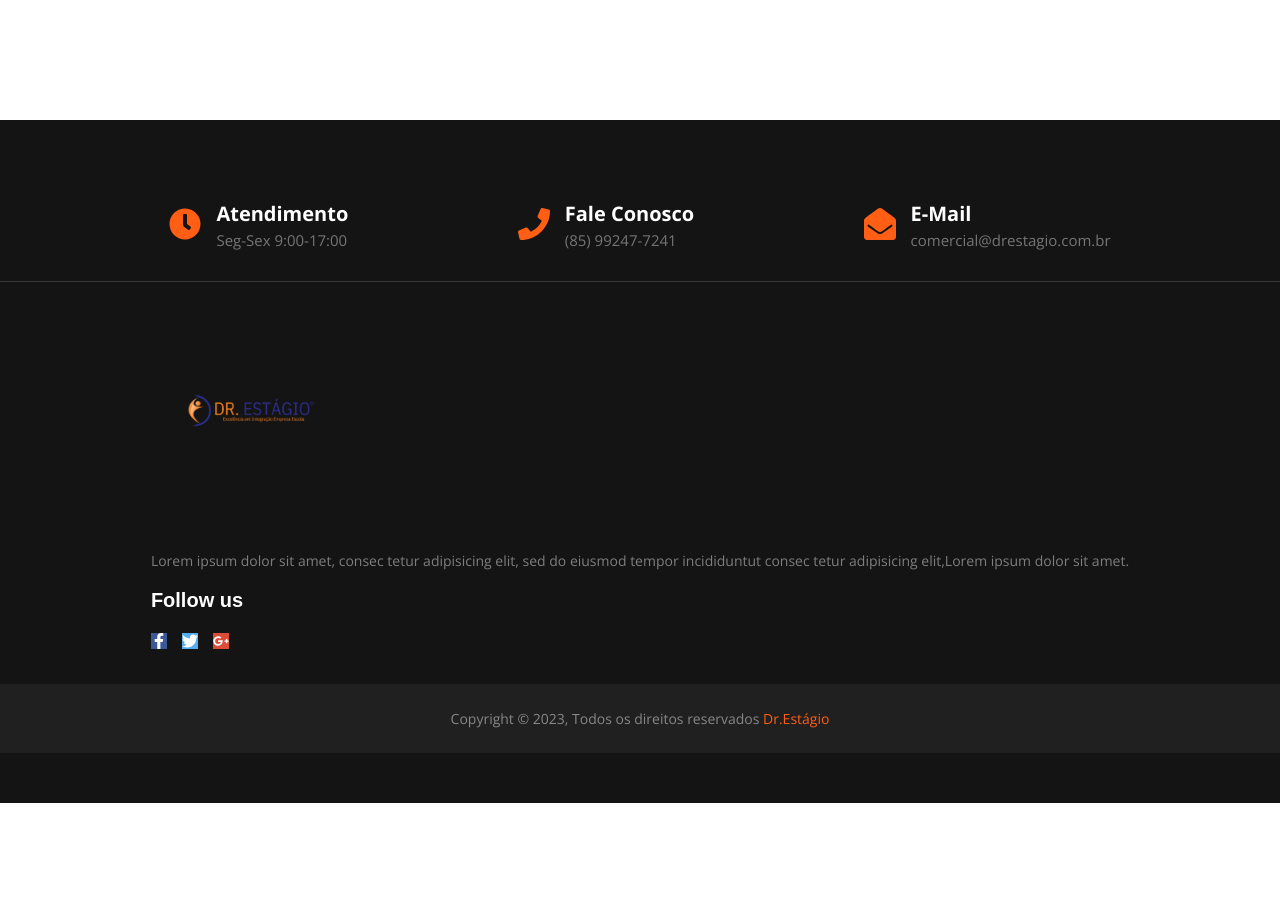
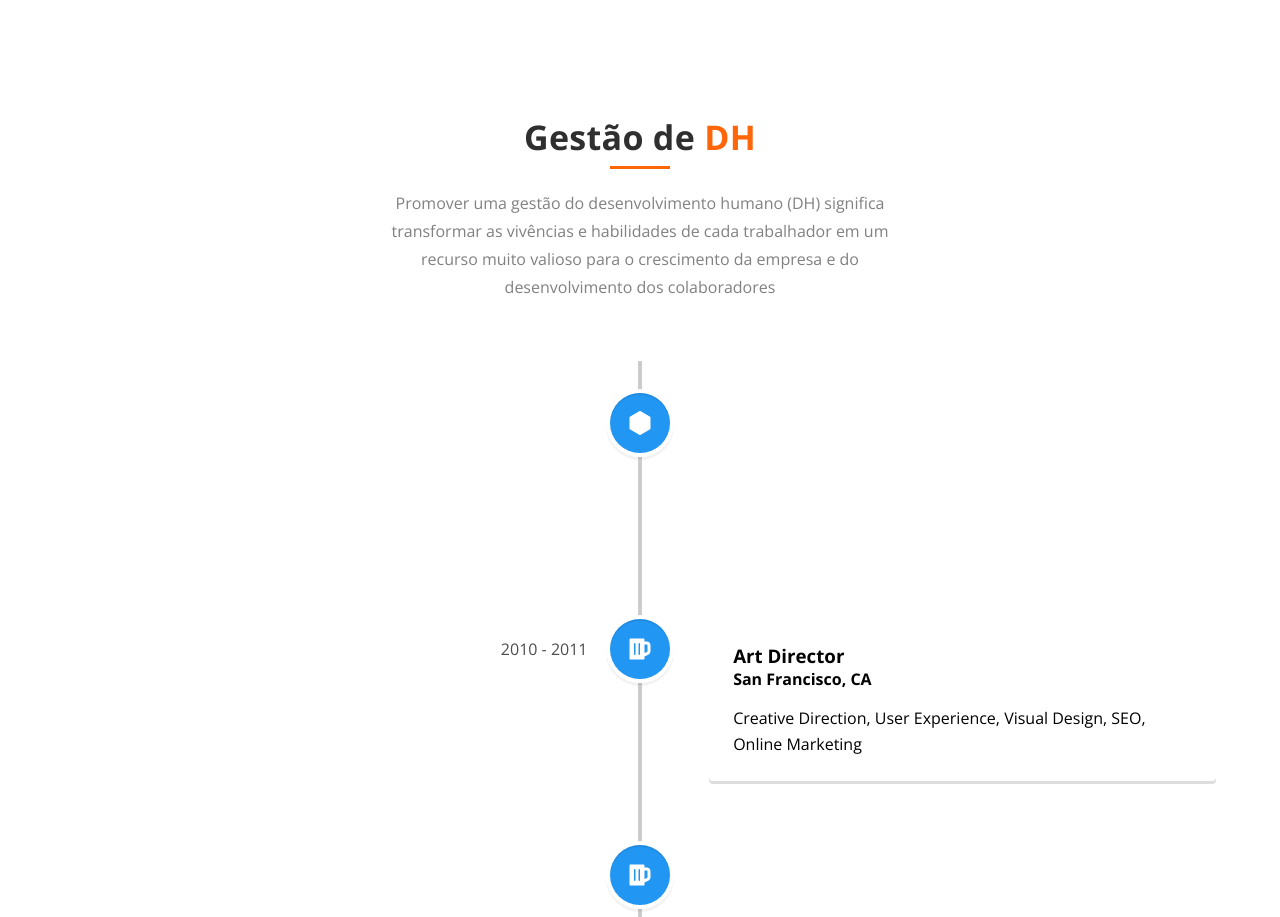
Before and after one commit to GaelBaptista/drestagio, a React (Vite) app: page /about in a window 1280 px wide. Shown: the part 800-1717 px from the top of the page. Before the commit the page ends 1603 px from the top, so only its background shows below. Built offline with nearby package versions, Linux system fonts and the light colour scheme.

Commit message:
aboutTimeline

```diff
--- a/package.json
+++ b/package.json
@@ -13,11 +13,13 @@
     "react": "^18.2.0",
     "react-dom": "^18.2.0",
     "react-icons": "^4.10.1",
-    "react-router-dom": "^6.14.0"
+    "react-router-dom": "^6.14.0",
+    "react-vertical-timeline-component": "^3.6.0"
   },
   "devDependencies": {
     "@types/react": "^18.0.37",
     "@types/react-dom": "^18.0.11",
+    "@types/react-vertical-timeline-component": "^3.3.3",
     "@typescript-eslint/eslint-plugin": "^5.59.0",
     "@typescript-eslint/parser": "^5.59.0",
     "@vitejs/plugin-react": "^4.0.0",
--- a/src/App.css
+++ b/src/App.css
@@ -11,9 +11,7 @@
   padding: 0;
   font-family: "Open Sans", sans-serif;
 }
-body {
-  font-family: 'Open Sans', sans-serif;
-}
+
 /*
 .home,
 .about,
--- a/src/routes/AboutUs/About.tsx
+++ b/src/routes/AboutUs/About.tsx
@@ -1,4 +1,8 @@
 import './about.css'
+import { VerticalTimeline, VerticalTimelineElement }  from 'react-vertical-timeline-component';
+import 'react-vertical-timeline-component/style.min.css';
+import {FaBeer} from 'react-icons/fa'
+import {BsFillHexagonFill} from 'react-icons/bs'
 
 export function About() {
   return (
@@ -20,10 +24,109 @@ export function About() {
             <img src="https://i.postimg.cc/65QxYYzh/001234.png"/>
           </div>
         </div>
+
       </div>
 
 
 
+      <div className="section-head ">
+          <h4><span>Gestão de </span> DH</h4>
+          <p className='gestaodh'>Promover uma gestão do desenvolvimento humano (DH) significa transformar as vivências e habilidades de
+            cada trabalhador em um recurso muito valioso para o crescimento da empresa e do desenvolvimento dos colaboradores
+
+          </p>
+        </div>
+
+
+<VerticalTimeline className='verticalTimeline' lineColor='#ccc'>
+  <VerticalTimelineElement
+    className="vertical-timeline-element--work"
+    date="1"
+    iconStyle={{ background: 'rgb(33, 150, 243)', color: '#fff', borderRadius: '50%', padding: '8px'  }}
+    icon={<BsFillHexagonFill/>}
+    iconClassName='IconTimiline'
+
+
+  >
+    <h3 className="vertical-timeline-element-title">Creative Director</h3>
+    <h4 className="vertical-timeline-element-subtitle">Miami, FL</h4>
+    <p>
+      Creative Direction, User Experience, Visual Design, Project Management, Team Leading
+    </p>
+  </VerticalTimelineElement>
+  <VerticalTimelineElement
+    className="vertical-timeline-element--work"
+    date="2010 - 2011"
+    iconStyle={{ background: 'rgb(33, 150, 243)', color: '#fff' }}
+    icon={<FaBeer />}
+  >
+    <h3 className="vertical-timeline-element-title">Art Director</h3>
+    <h4 className="vertical-timeline-element-subtitle">San Francisco, CA</h4>
+    <p>
+      Creative Direction, User Experience, Visual Design, SEO, Online Marketing
+    </p>
+  </VerticalTimelineElement>
+  <VerticalTimelineElement
+    className="vertical-timeline-element--work"
+    date="2008 - 2010"
+    iconStyle={{ background: 'rgb(33, 150, 243)', color: '#fff' }}
+    icon={<FaBeer />}
+  >
+    <h3 className="vertical-timeline-element-title">Web Designer</h3>
+    <h4 className="vertical-timeline-element-subtitle">Los Angeles, CA</h4>
+    <p>
+      User Experience, Visual Design
+    </p>
+  </VerticalTimelineElement>
+  <VerticalTimelineElement
+    className="vertical-timeline-element--work"
+    date="2006 - 2008"
+    iconStyle={{ background: 'rgb(33, 150, 243)', color: '#fff' }}
+    icon={<FaBeer />}
+  >
+    <h3 className="vertical-timeline-element-title">Web Designer</h3>
+    <h4 className="vertical-timeline-element-subtitle">San Francisco, CA</h4>
+    <p>
+      User Experience, Visual Design
+    </p>
+  </VerticalTimelineElement>
+  <VerticalTimelineElement
+    className="vertical-timeline-element--education"
+    date="April 2013"
+    iconStyle={{ background: 'rgb(233, 30, 99)', color: '#fff' }}
+    icon={<FaBeer />}
+  >
+    <h3 className="vertical-timeline-element-title">Content Marketing for Web, Mobile and Social Media</h3>
+    <h4 className="vertical-timeline-element-subtitle">Online Course</h4>
+    <p>
+      Strategy, Social Media
+    </p>
+  </VerticalTimelineElement>
+  <VerticalTimelineElement
+    className="vertical-timeline-element--education"
+    date="November 2012"
+    iconStyle={{ background: 'rgb(233, 30, 99)', color: '#fff' }}
+    icon={<FaBeer />}
+  >
+    <h3 className="vertical-timeline-element-title">Agile Development Scrum Master</h3>
+    <h4 className="vertical-timeline-element-subtitle">Certification</h4>
+    <p>
+      Creative Direction, User Experience, Visual Design
+    </p>
+  </VerticalTimelineElement>
+  <VerticalTimelineElement
+    className="vertical-timeline-element--education"
+    date="2002 - 2006"
+    iconStyle={{ background: 'rgb(233, 30, 99)', color: '#fff' }}
+    icon={<FaBeer />}
+  >
+    <h3 className="vertical-timeline-element-title">Bachelor of Science in Interactive Digital Media Visual Imaging</h3>
+    <h4 className="vertical-timeline-element-subtitle">Bachelor Degree</h4>
+    <p>
+      Creative Direction, Visual Design
+    </p>
+  </VerticalTimelineElement>
+</VerticalTimeline>
 
     </section>
   )
--- a/src/routes/AboutUs/about.css
+++ b/src/routes/AboutUs/about.css
@@ -6,6 +6,11 @@
   padding-right: 15px;
   margin-left: auto;
   margin-right: auto;
+
+}
+.gestaodh{
+  width: 40%;
+  margin: 0 auto;
 }
 /* Small */
 @media (min-width: 768px) {
@@ -26,11 +31,16 @@
   }
 }
 
+  .vertical-timeline-element--work{
+    font-family: 'Open Sans', sans-serif;
+}
+
 
 .landing-page  .containerAbout {
   display: flex;
   align-items: center;
   justify-content: space-between;
+
 }
 @media (max-width: 767px) {
   .landing-page .containerAbout {
```
Also changed, not shown: 1 other file (tests, documents, lock files or other folders).
